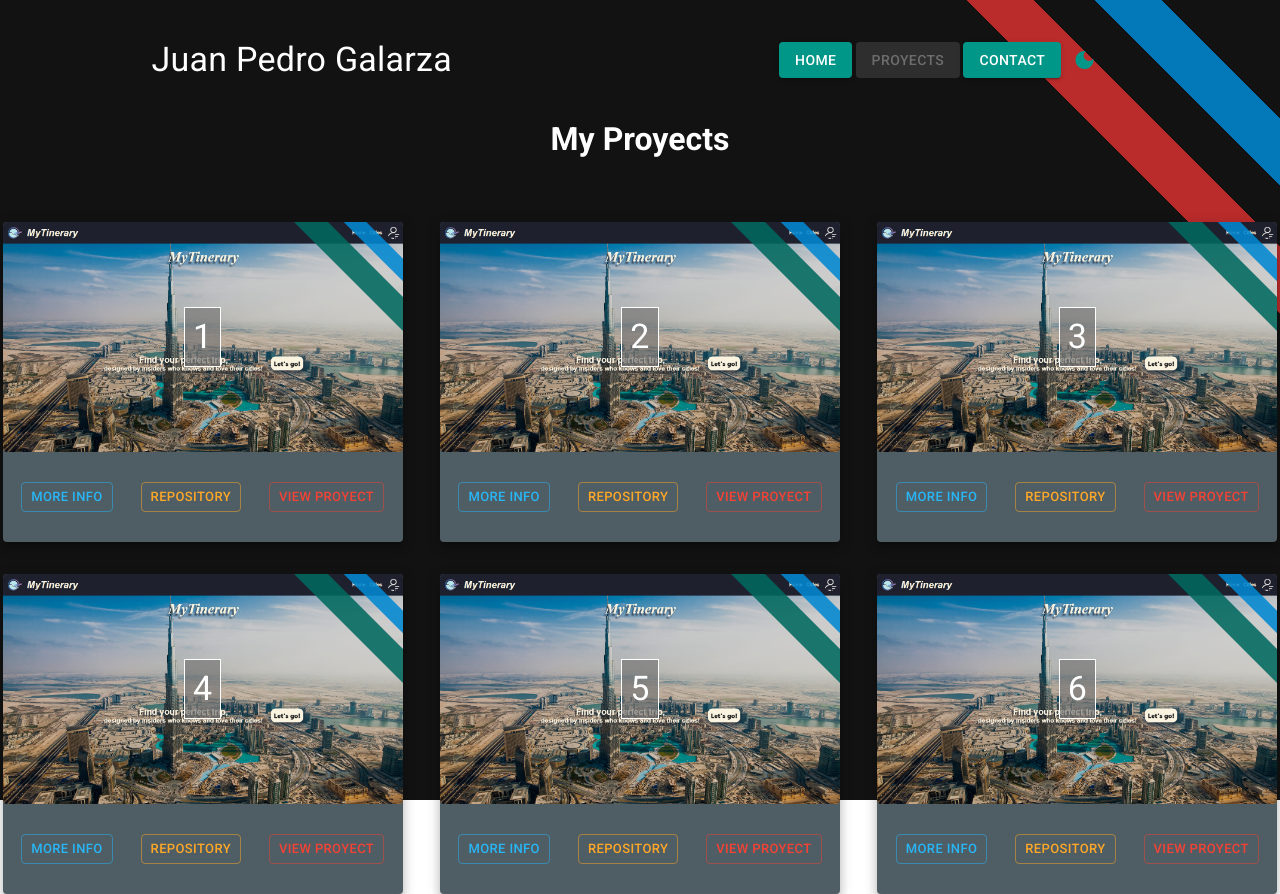
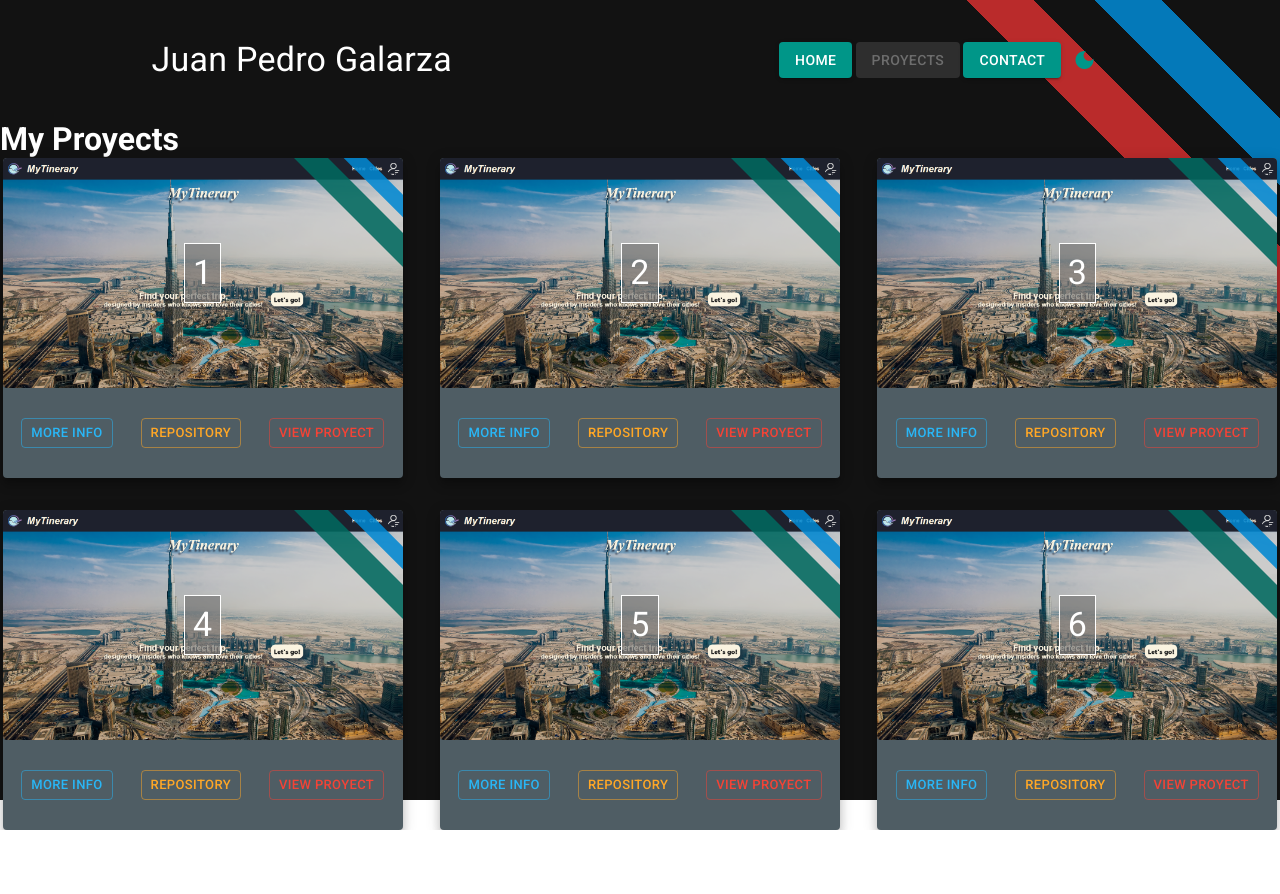
Before and after one commit to juanPedroGalarza/portfolio-react, a React (Vite) app: page /proyects in a window 1280 px wide. After the commit the page ends 830 px from the top, so only its background shows below. Built offline with nearby package versions, Linux system fonts and the light colour scheme.

Commit message:
MainStyled

```diff
--- /dev/null
+++ b/src/components/StyledComponents/MainStyled.jsx
@@ -0,0 +1,19 @@
+import { styled, Container } from "@mui/material";
+
+const MainStyled = styled(Container)(({ theme }) => ({
+  minHeight: "85vh",
+  display: "flex",
+  flexDirection: "column",
+  alignItems: "center",
+  gap: "4rem",
+}))
+export default function Main(props) {
+  return (
+    <MainStyled
+    maxWidth="xl"
+      {...props}
+    >
+      {props.children}
+    </MainStyled>
+  )
+}
--- a/src/index.css
+++ b/src/index.css
@@ -4,11 +4,3 @@
   box-sizing: border-box;
   font-family: "Roboto";
 }
-.main{
-  min-height: 85vh;
-  width: 100%;
-  display: flex;
-  flex-direction: column;
-  align-items: center;
-  gap: 4rem;
-}
--- a/src/pages/Home.jsx
+++ b/src/pages/Home.jsx
@@ -1,14 +1,15 @@
 import { lazy, Suspense } from "react"
 import Loading from "../components/Loading"
+import MainStyled from "../components/StyledComponents/MainStyled"
 
 const Contact = lazy(()=>import("../components/Contact"))
 
 export default function Home() {
     return (
-        <main className="main">
+        <MainStyled>
             <Suspense fallback={<Loading />}>
                 <Contact />
             </Suspense>
-        </main>
+        </MainStyled>
     )
 }
```
